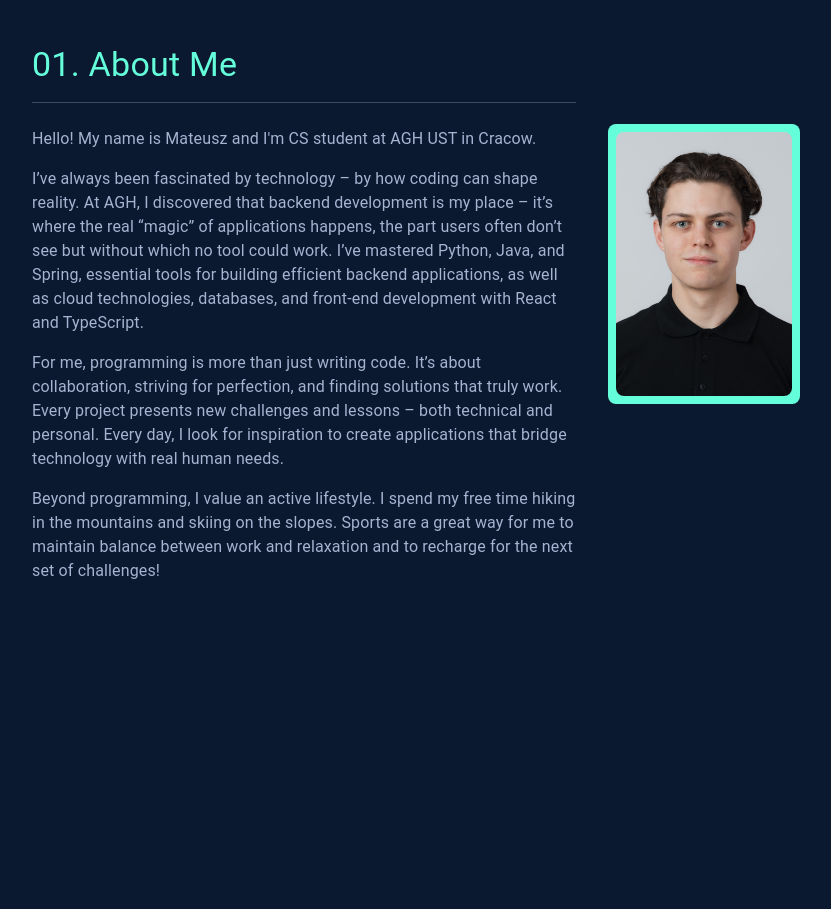
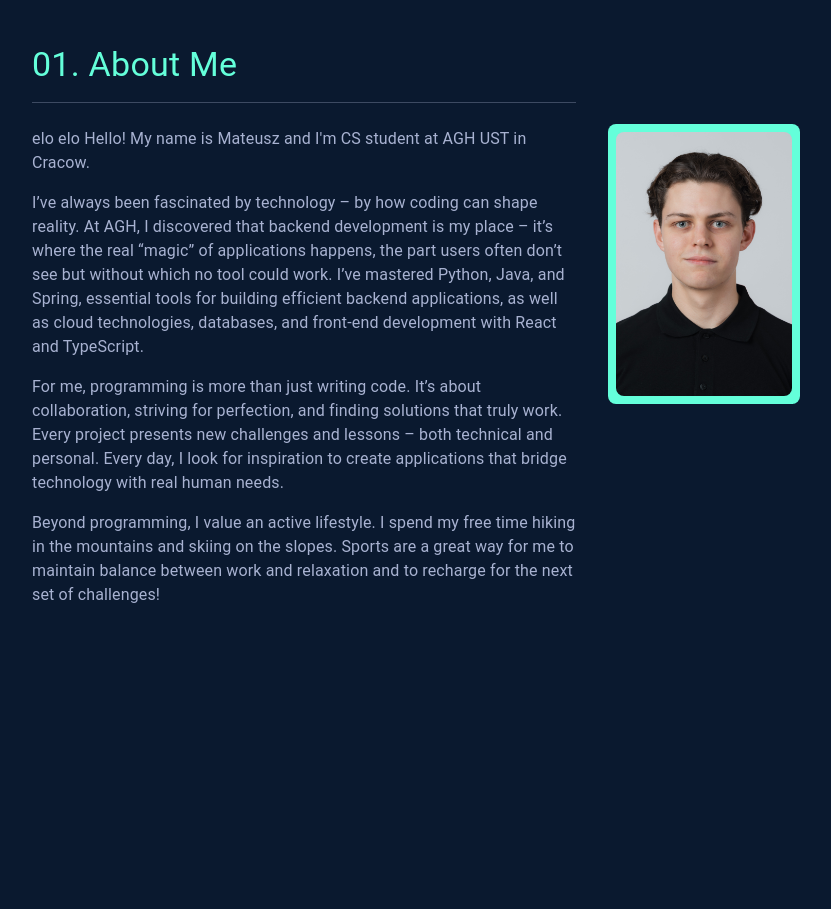
Before and after one commit to MateuszMaciaszczyk/portfolio, a React (Create React App) app: page / in a window 1280 px wide. Shown: the part 820-1729 px from the top of the page, without its empty margins (224-1055 px from the left). Built offline with nearby package versions, Linux system fonts and the light colour scheme.

Commit message:
deploy page another try

```diff
--- a/src/components/AboutMe.tsx
+++ b/src/components/AboutMe.tsx
@@ -24,7 +24,7 @@ const AboutMe: React.FC = () => {
                 </Typography>
                 <Divider sx={{ marginBottom: '1.5rem', backgroundColor: colors.lightestSlate, opacity: 0.3 }} />
                 <Typography paragraph sx={{ marginBottom: '1rem' }}>
-                    Hello! My name is Mateusz and I'm CS student at AGH UST in Cracow.
+                    elo elo Hello! My name is Mateusz and I'm CS student at AGH UST in Cracow.
                 </Typography>
                 <Typography paragraph sx={{ marginBottom: '1rem' }}>
                     I’ve always been fascinated by technology – by how coding can shape reality. At AGH, I discovered
```
